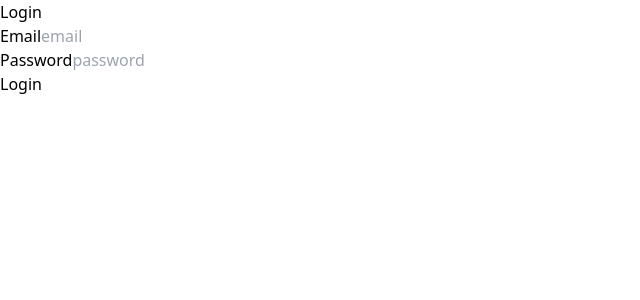
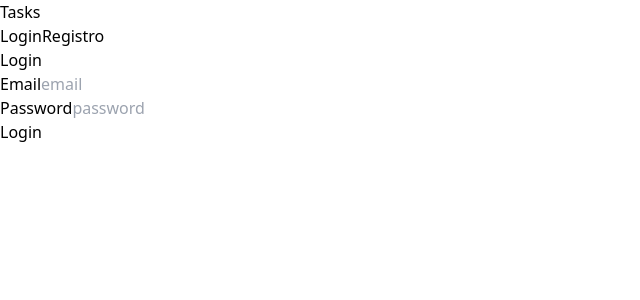
Before and after one commit to hectorc2907/MERN-Task-Manager, a React (Vite) app in the folder frontend/: page /login in a window 1280 px wide. Shown: the top 300 px of the page, without its empty margins (0-640 px from the left). Built offline with nearby package versions, Linux system fonts and the light colour scheme; no server answers.

Commit message:
configuramos un header basico para su uso

```diff
--- a/frontend/package.json
+++ b/frontend/package.json
@@ -15,6 +15,7 @@
     "react": "^18.3.1",
     "react-dom": "^18.3.1",
     "react-hot-toast": "2.4.1",
+    "react-icons": "5.3.0",
     "react-redux": "9.1.2",
     "react-router-dom": "6.27.0",
     "redux-persist": "6.0.0"
--- a/frontend/src/App.jsx
+++ b/frontend/src/App.jsx
@@ -10,6 +10,7 @@ import Login from "./pages/Login";
 import Register from "./pages/Register";
 import Home from "./pages/Home";
 import Admin from "./pages/Admin";
+import Header from "./components/Header.jsx";
 
 const App = () => {
   const user = useSelector((state) => state.Auth.user);
--- /dev/null
+++ b/frontend/src/components/Header.jsx
@@ -0,0 +1,46 @@
+import { Link } from "react-router-dom";
+import { useSelector } from "react-redux";
+import { FaUserCircle } from "react-icons/fa";
+
+const Header = () => {
+  const user = useSelector((state) => state.Auth.user);
+  return (
+    <header className="flex justify-center">
+      <div className="container">
+        <div className="flex justify-between">
+          {user ? (
+            <>
+              {user.profileImage === null ? (
+                <FaUserCircle />
+              ) : (
+                <image src={user.profileImage.url} />
+              )}
+              {user.role === "admin" ? (
+                <div>
+                  <Link to="/">New Task</Link>
+                  <Link to="/admin">Admin</Link>
+                  <button>Logout</button>
+                </div>
+              ) : (
+                <div>
+                  <Link>New Task</Link>
+                  <button>Logout</button>
+                </div>
+              )}
+            </>
+          ) : (
+            <>
+              <h1>Tasks</h1>
+              <div>
+                <Link to="/login">Login</Link>
+                <Link to="/register">Registro</Link>
+              </div>
+            </>
+          )}
+        </div>
+      </div>
+    </header>
+  );
+};
+
+export default Header;
--- a/frontend/src/layouts/AdminLayouts.jsx
+++ b/frontend/src/layouts/AdminLayouts.jsx
@@ -1,6 +1,7 @@
 import { useEffect } from "react";
 import { useSelector } from "react-redux";
 import { Outlet, useNavigate } from "react-router-dom";
+import Header from "../components/Header";
 
 const AdminLayouts = () => {
   const user = useSelector((state) => state.Auth.user);
@@ -11,7 +12,14 @@ const AdminLayouts = () => {
       navigate("/login");
     }
   }, [user]);
-  return <Outlet />;
+  return (
+    <>
+      <Header />
+      <main>
+        <Outlet />
+      </main>
+    </>
+  );
 };
 
 export default AdminLayouts;
--- a/frontend/src/layouts/PublicLayouts.jsx
+++ b/frontend/src/layouts/PublicLayouts.jsx
@@ -1,6 +1,7 @@
 import { useEffect } from "react";
 import { useSelector } from "react-redux";
 import { Outlet, useNavigate } from "react-router-dom";
+import Header from "../components/Header";
 
 const PublicLayouts = () => {
   const user = useSelector((state) => state.Auth.user);
@@ -11,7 +12,14 @@ const PublicLayouts = () => {
       navigate("/");
     }
   }, [user]);
-  return <Outlet />;
+  return (
+    <>
+      <Header />
+      <main>
+        <Outlet />
+      </main>
+    </>
+  );
 };
 
 export default PublicLayouts;
--- a/frontend/src/layouts/UserLayouts.jsx
+++ b/frontend/src/layouts/UserLayouts.jsx
@@ -1,6 +1,7 @@
 import { useEffect } from "react";
 import { useSelector } from "react-redux";
 import { Outlet, useNavigate } from "react-router-dom";
+import Header from "../components/Header";
 
 const UserLayouts = () => {
   const user = useSelector((state) => state.Auth.user);
@@ -11,7 +12,14 @@ const UserLayouts = () => {
       navigate("/login");
     }
   }, [user]);
-  return <Outlet />;
+  return (
+    <>
+      <Header />
+      <main>
+        <Outlet />
+      </main>
+    </>
+  );
 };
 
 export default UserLayouts;
```
Also changed, not shown: 1 other file (tests, documents, lock files or other folders).
